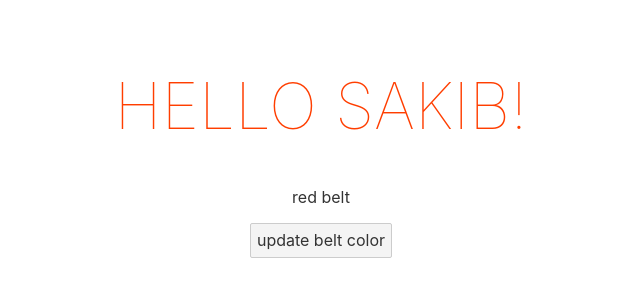
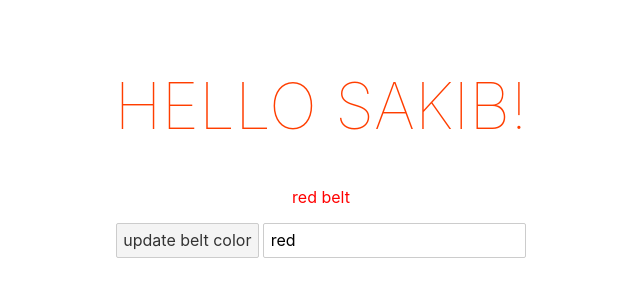
Before and after one commit to Ananyachy2001/Svelte_Tutorial, a Svelte app: page / in a window 1280 px wide. Shown: the top 300 px of the page, without its empty margins (319-959 px from the left). Built offline with nearby package versions, Linux system fonts and the light colour scheme.

Commit message:
data binding

```diff
--- a/src/App.svelte
+++ b/src/App.svelte
@@ -5,12 +5,18 @@
   const handleClick = () => {
     beltColour = "orange";
   };
+
+  const handleInput = (e) => {
+    beltColour = e.target.value;
+  };
 </script>
 
 <main>
   <h1>Hello {name}!</h1>
-  <p>{beltColour} belt</p>
+  <p style="color: {beltColour}">{beltColour} belt</p>
   <button on:click={handleClick}>update belt color</button>
+  <!-- <input type="text" on:input={handleInput} value={beltColour} /> -->
+  <input type="text" bind:value={beltColour} />
 </main>
 
 <style>
```
